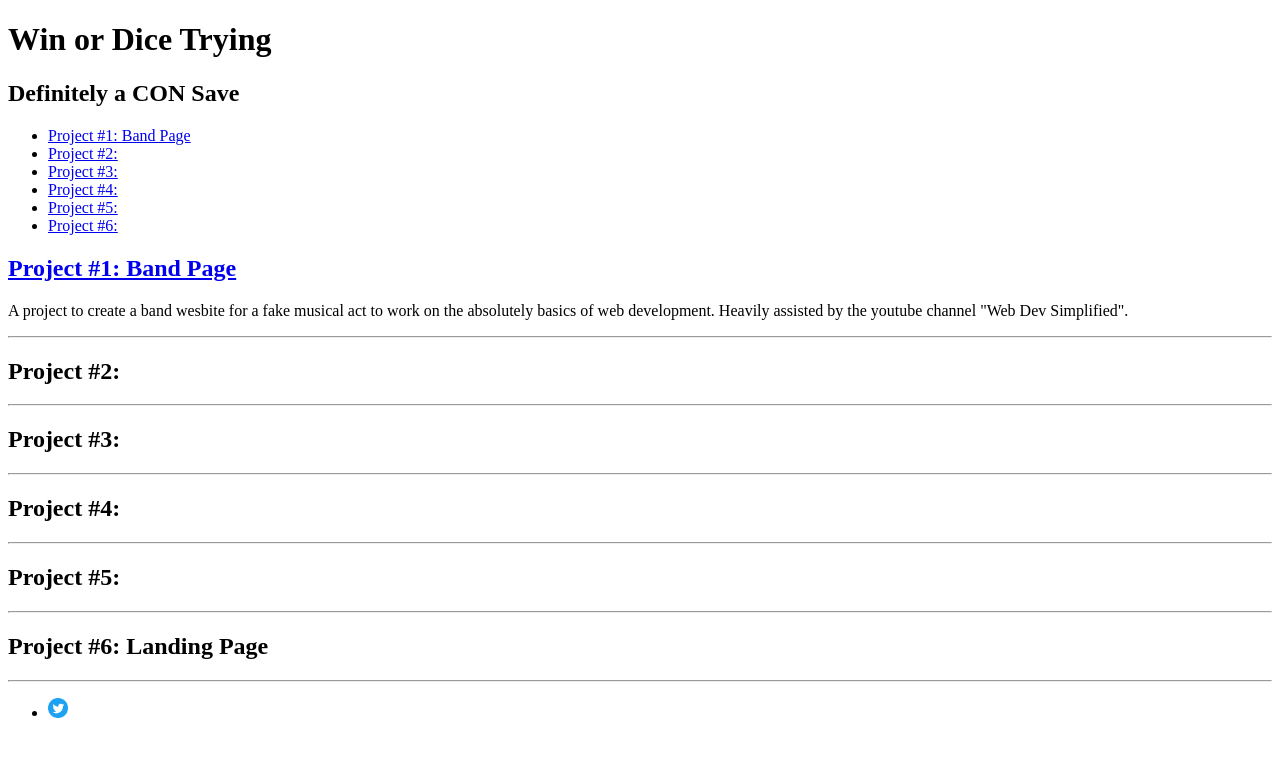
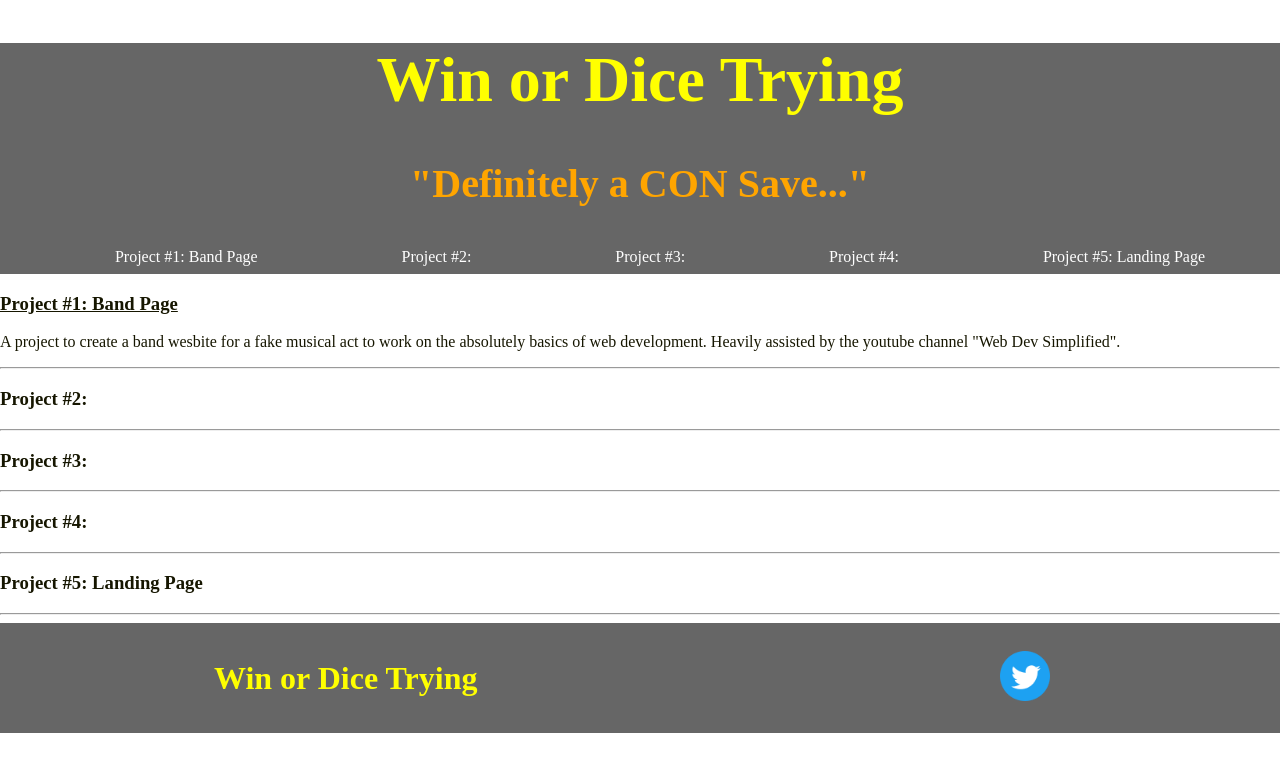
Before and after one commit to SeanTraut/winordicetrying, a plain HTML site: page index.html in a window 1280 px wide. Drawn offline with Linux system fonts and the light colour scheme.

Commit message:
Worked on some temporary CSS styling for my landing page

```diff
--- /dev/null
+++ b/index.css
@@ -0,0 +1,86 @@
+* {
+    box-sizing: border-box;
+    color: rgb(22, 22, 0);
+}
+
+html, body{
+    margin: 0px;
+    padding: 0px;
+}
+.main-header{
+    background-color: rgba(0, 0, 0, .6);
+}
+
+.page-title {
+    color: yellow;
+    font-size: 2em;
+}
+
+.page-title-large{
+    text-align: center;
+    font-size: 4em;
+}
+.page-subtitle {
+    color: orange;
+    text-align: center;
+    font-size: 2.5em;
+}
+
+.nav ul{
+    margin: 0;
+}
+
+.nav li{
+    display: inline;
+}
+.main-nav li{
+    padding: 0 5%;
+}
+
+.nav a{
+    display: inline-block;
+    color: white;
+    padding:.5em;
+    text-decoration: none;
+}
+.nav a:hover{
+    background-color: rgba(255, 255, 255, .3);
+}
+.main-nav li{
+   color: white;
+}
+
+.main-nav{
+    text-align: center;
+}
+
+.main-footer{
+    background-color: rgba( 0, 0, 0, .6);
+    color: white;
+    padding: .25em 0em;
+}
+
+.container{
+    max-width: 900px;
+    margin: 0 auto;
+    padding: 0 1.5em;
+}
+
+.main-footer-container{
+    display: flex;
+    align-items: center;
+}
+
+.main-footer-container ul{
+    flex-grow: 1;
+    text-align: end;
+}
+
+.footer-nav li{
+    padding: 0 .5em;
+}
+
+.footer-nav img{
+    width: 50px;
+    height: 50px;
+}
--- a/index.html
+++ b/index.html
@@ -4,59 +4,56 @@
         <title>Win or Dice Trying</title>
         <meta name="description" content="WIP Development Blog">
         <meta name="viewport" content="width=device-width, initial-scale=1.0">
-        <!--<link rel="stylesheet" type-"text/css" href="index.css">-->
+        <link rel="stylesheet" type="text/css" href="index.css">
     </head>
     <body>
-        <header>
-            <h1>Win or Dice Trying</h1>
-            <h2>Definitely a CON Save</h2>
-            <nav>
+        <header class="main-header">
+            <h1 class="page-title page-title-large">Win or Dice Trying</h1>
+            <h2 class="page-subtitle">"Definitely a CON Save..."</h2>
+            <nav class="nav main-nav">
                 <ul>
                     <li><a href="#Project1">Project #1: Band Page</a></li>
                     <li><a href="#Project2">Project #2:</a></li>
                     <li><a href="#Project3">Project #3:</a></li>
                     <li><a href="#Project4">Project #4:</a></li>
-                    <li><a href="#Project5">Project #5:</a></li>
-                    <li><a href="#Project6">Project #6:</a></li>
+                    <li><a href="#Project5">Project #5: Landing Page</a></li>
                 </ul>
             </nav>
         </header>
         <section>
             <main>
                 <article>
-                    <a href="principlegood/home.html" target="_blank"><h2 id="Project1">Project #1: Band Page</h2></a>
+                    <a href="principlegood/home.html" target="_blank"><h3 id="Project1">Project #1: Band Page</h2></a>
                     <p>
                         A project to create a band wesbite for a fake musical act to work on the absolutely basics of web development. Heavily assisted by the youtube channel "Web Dev Simplified".
                     </p>
                 </article>
                 <hr>
                 <article>
-                    <h2 id="Project2">Project #2:</h2>
+                    <h3 id="Project2">Project #2:</h2>
                 </article>
                 <hr>
                 <article>
-                    <h2 id="Project3">Project #3:</h2>
+                    <h3 id="Project3">Project #3:</h2>
                 </article>
                 <hr>
                 <article>
-                    <h2 id="Project4">Project #4:</h2>
+                    <h3 id="Project4">Project #4:</h2>
                 </article>
                 <hr>
                 <article>
-                    <h2 id="Project5">Project #5:</h2>
-                </article>
-                <hr>
-                <article>
-                    <h2 id="Project6">Project #6: Landing Page</h2>
+                    <h3 id="Project5">Project #5: Landing Page</h2>
                 </article>
                 <hr>
             </main>
         </section>
-        <!--<script src="index.js"></script>-->
-        <footer>
-            <ul>
+        <footer class="main-footer">
+        <div class="container main-footer-container">
+            <h3 class="page-title">Win or Dice Trying</h3>
+            <ul class="nav footer-nav">
                 <li><a href="https://twitter.com/PopsicleMoon" target="_blank"><img src="../images/twitter64.png" width="20"></a></li>
             </ul>
+        </div>
         </footer>
     </body>
 <html>
```
